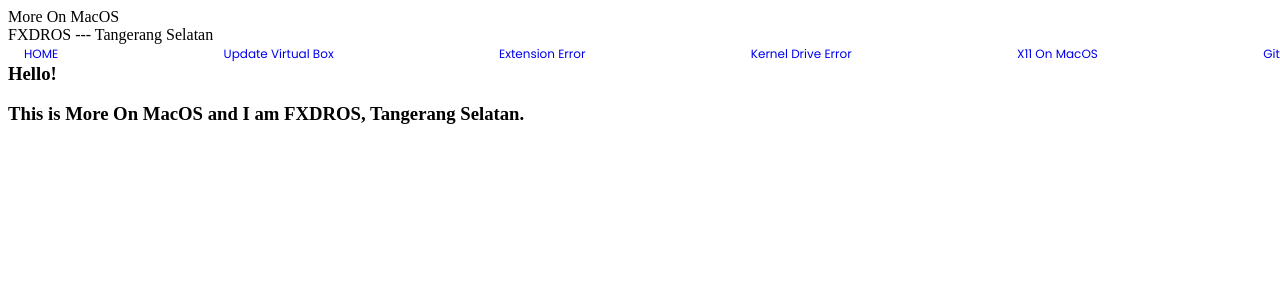
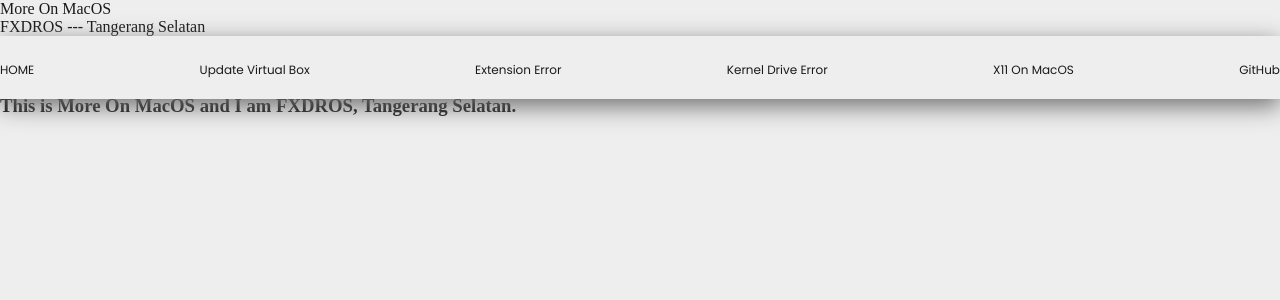
Before and after one commit to FXDROS/virtualbox-on-macos, a Jekyll site: the page built from index.md, in a window 1280 px wide. Shown: the top 300 px of the page. Built offline with Jekyll 4.4.1, drawn with Linux system fonts in a browser that asks for light colours; our own code applies the rules of GitHub Pages for plain Markdown files.

Commit message:
add navbar styling

```diff
--- a/assets/styles/style.css
+++ b/assets/styles/style.css
@@ -1,9 +1,21 @@
 @import url("https://fonts.googleapis.com/css2?family=Poppins:wght@300;400;500;600;700&display=swap");
+
+.plainclass {
+  margin: 0;
+  color: #1a1a1a;
+  background: #eeeeee;
+}
 
 a {
   text-decoration: none;
   font-family: "Poppins", sans-serif;
   font-size: 0.75rem;
+  color: #1a1a1a;
+  font-weight: 400;
+}
+
+a:hover {
+  font-weight: 600;
 }
 
 .navbar {
@@ -11,7 +23,14 @@ a {
   width: 100vw;
   justify-content: space-between;
   align-items: center;
-  padding: 0 1rem 0 1rem;
+  padding: 1.25rem 0 1.25rem 0;
   position: fixed;
   z-index: 10;
+  font-size: 1rem;
+  background-color: #eeeeee;
+  filter: drop-shadow(0 2mm 0.75rem #6d6d6d);
 }
+
+.menu {
+  font-size: 1.25rem;
+}
```
